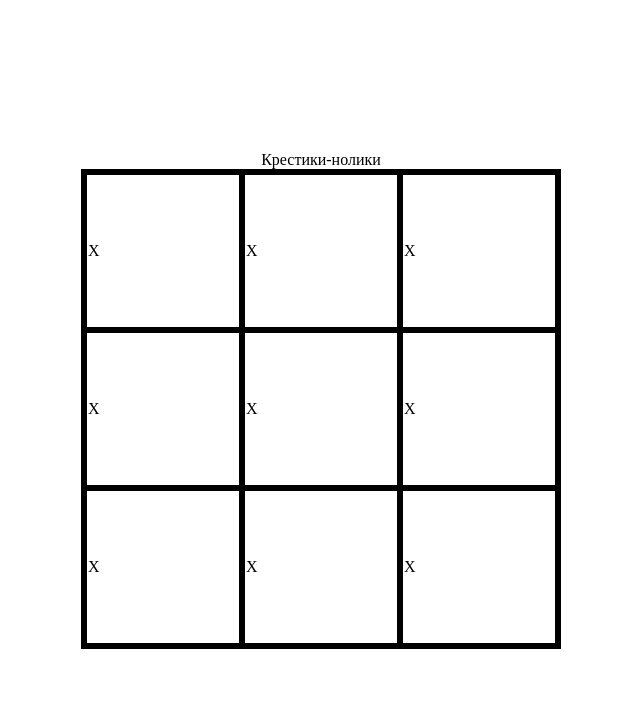
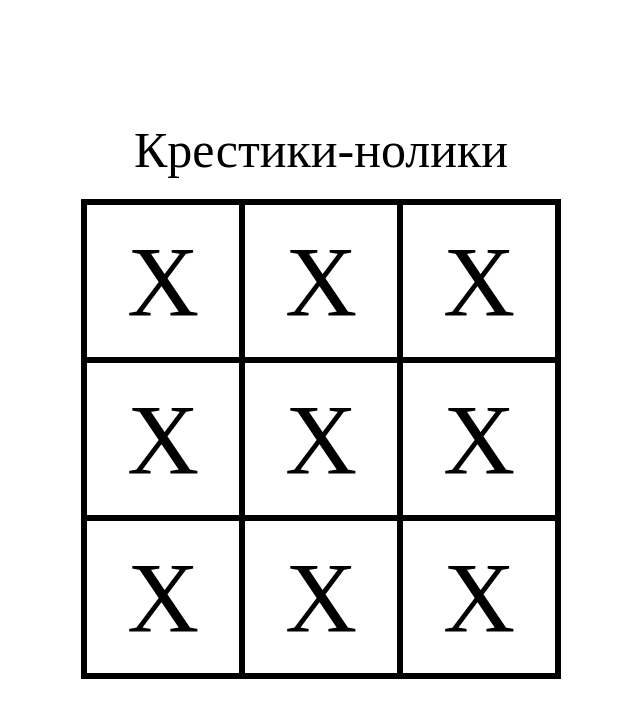
Before and after one commit to Idanilkin/criss-cross, a plain HTML site: page index.html in a window 1280 px wide. Shown: the whole page, without its empty margins (319-959 px from the left). Drawn offline with Linux system fonts and the light colour scheme.

Commit message:
модифицировали игровое поле

```diff
--- a/index.html
+++ b/index.html
@@ -1,6 +1,7 @@
 <!DOCTYPE html>
 <html>
 <head>
+	<meta name="viewport" content="width=device-width, initial-scale=1">
 	<meta charset="utf-8">
 	<title>Крестики-нолики</title>
 	<link rel="stylesheet" href="style.css">
--- a/style.css
+++ b/style.css
@@ -4,6 +4,7 @@ body,html{
 }
 body {
 	display: flex;
+	box-sizing: border-box;
 }
 table {
 	border-collapse: collapse;
@@ -14,4 +15,10 @@ td {
 	border: 6px solid black;
 	width: 150px;
 	height: 150px;
+	text-align: center;
+	font-size: 100px;
 }
+caption {
+	font-size: 50px;
+	margin-bottom: 20px;
+}
```
